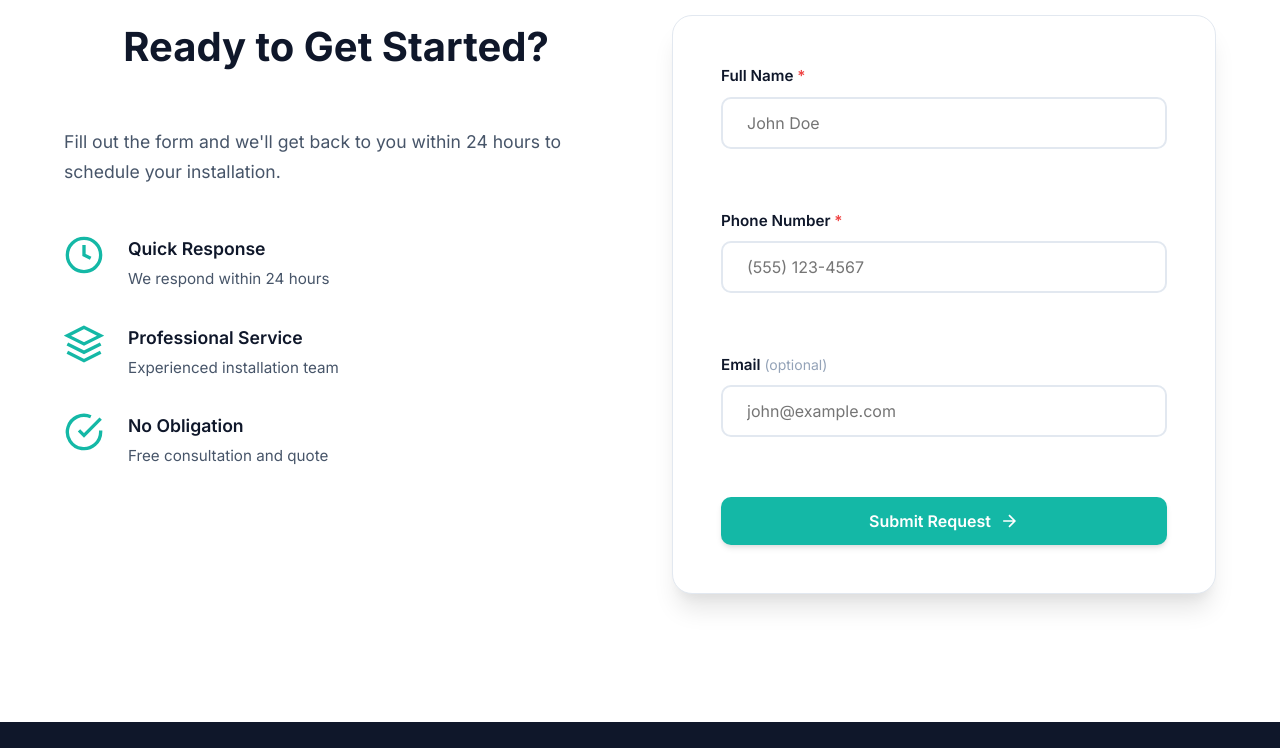
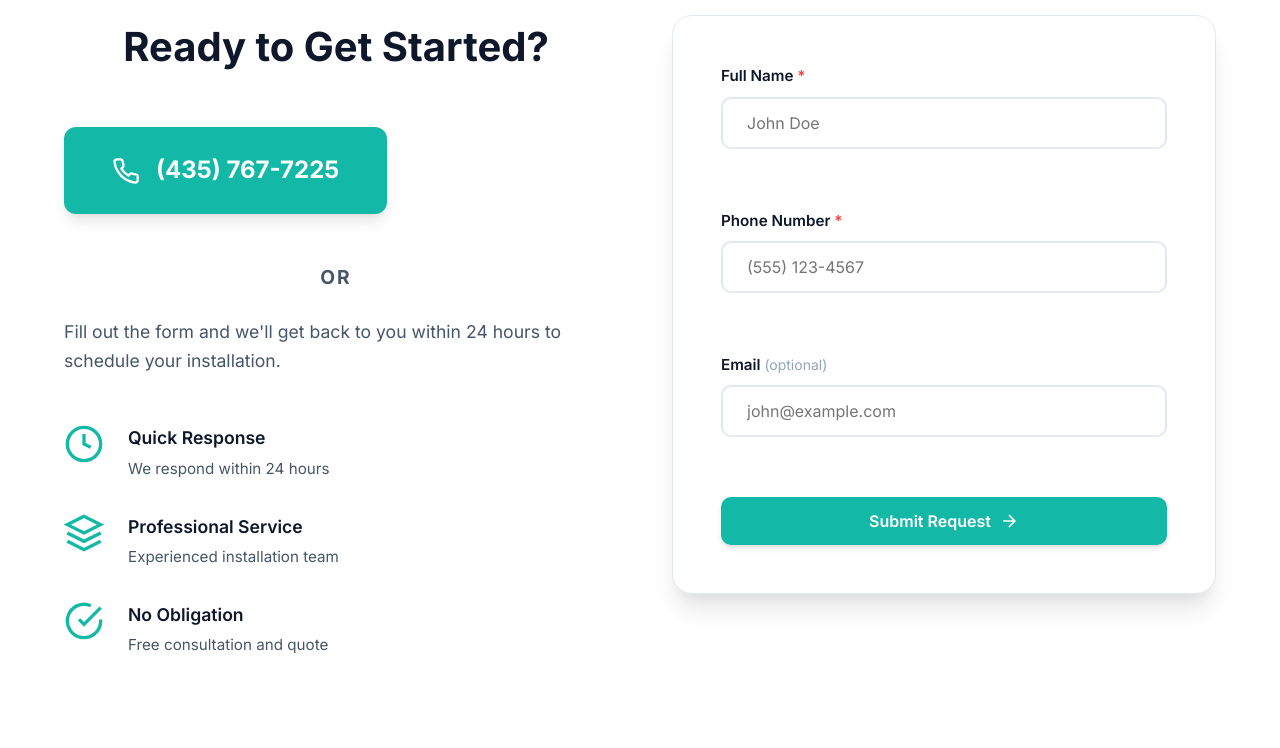
Before and after one commit to DrewAdams85/dryandwashrent, a plain HTML site: page index.html in a window 1280 px wide. Shown: the part 3660-4408 px from the top of the page. Drawn offline with Linux system fonts and the light colour scheme.

Commit message:
more updates. ui stuff.

```diff
--- a/index.html
+++ b/index.html
@@ -360,6 +360,13 @@
             <div class="contact-wrapper">
                 <div class="contact-info">
                     <h2 class="section-title">Ready to Get Started?</h2>
+                    <a href="tel:+14357677225" class="contact-phone-cta">
+                        <svg class="phone-icon" viewBox="0 0 24 24" fill="none" stroke="currentColor" stroke-width="2">
+                            <path d="M22 16.92v3a2 2 0 0 1-2.18 2 19.79 19.79 0 0 1-8.63-3.07 19.5 19.5 0 0 1-6-6 19.79 19.79 0 0 1-3.07-8.67A2 2 0 0 1 4.11 2h3a2 2 0 0 1 2 1.72 12.84 12.84 0 0 0 .7 2.81 2 2 0 0 1-.45 2.11L8.09 9.91a16 16 0 0 0 6 6l1.27-1.27a2 2 0 0 1 2.11-.45 12.84 12.84 0 0 0 2.81.7A2 2 0 0 1 22 16.92z"/>
+                        </svg>
+                        (435) 767-7225
+                    </a>
+                    <p class="contact-or">OR</p>
                     <p class="contact-description">
                         Fill out the form and we'll get back to you within 24 hours to schedule your installation.
                     </p>
--- a/styles.css
+++ b/styles.css
@@ -665,6 +665,43 @@ body {
     top: 100px;
 }
 
+.contact-phone-cta {
+    display: inline-flex;
+    align-items: center;
+    gap: var(--spacing-sm);
+    background: var(--primary);
+    color: white;
+    text-decoration: none;
+    font-weight: 700;
+    font-size: 1.5rem;
+    padding: var(--spacing-md) var(--spacing-xl);
+    border-radius: 12px;
+    transition: var(--transition);
+    box-shadow: var(--shadow-lg);
+    margin-bottom: var(--spacing-md);
+}
+
+.contact-phone-cta:hover {
+    background: var(--primary-dark);
+    transform: translateY(-2px);
+    box-shadow: var(--shadow-xl);
+}
+
+.contact-phone-cta .phone-icon {
+    width: 28px;
+    height: 28px;
+}
+
+.contact-or {
+    font-size: 1.2rem;
+    font-weight: 700;
+    color: var(--text-secondary);
+    text-align: center;
+    margin: var(--spacing-md) 0;
+    text-transform: uppercase;
+    letter-spacing: 2px;
+}
+
 .contact-description {
     font-size: 1.1rem;
     color: var(--text-secondary);
@@ -925,6 +962,13 @@ body {
         position: static;
     }
 
+    .contact-phone-cta {
+        width: 100%;
+        justify-content: center;
+        font-size: 1.25rem;
+        padding: var(--spacing-md);
+    }
+
     .contact-benefits {
         display: none;
     }
```
